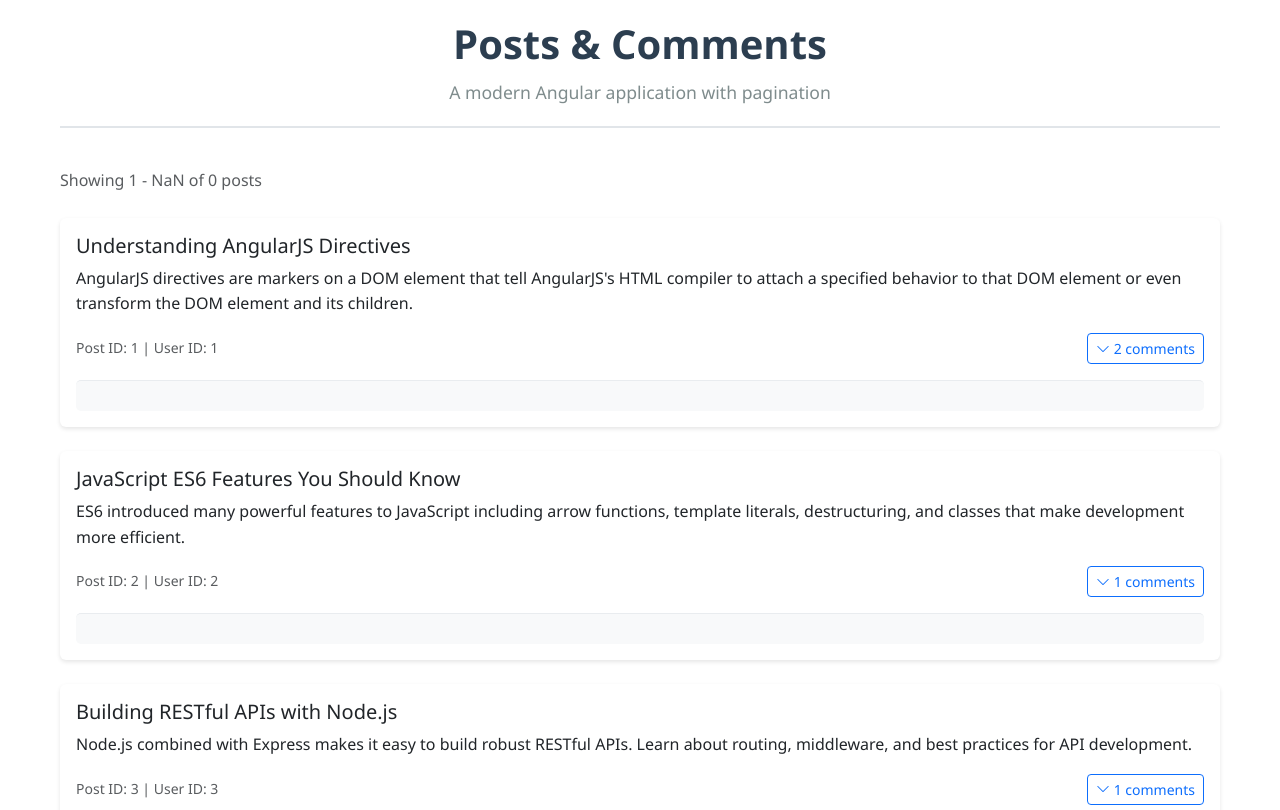
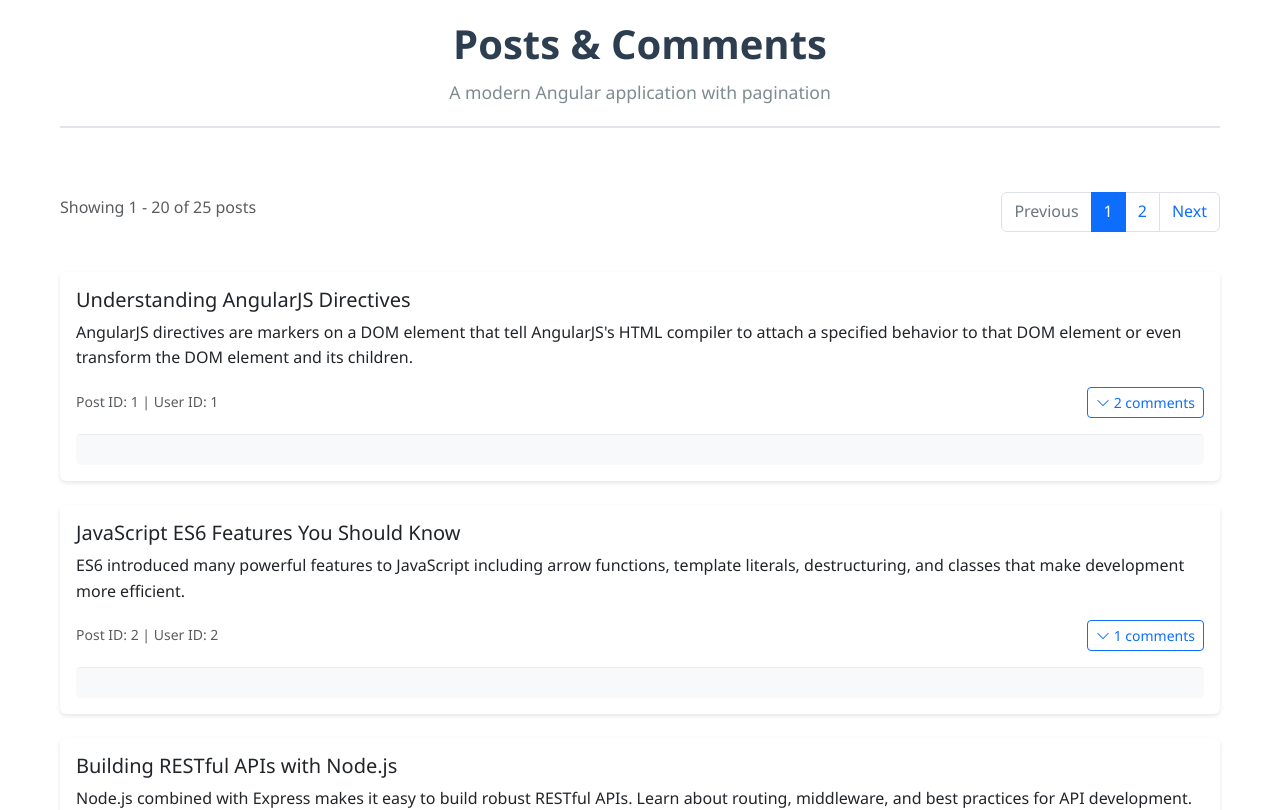
Before and after one commit to vkl125/angularJS_API_Post_comments, an Angular app: page / in a window 1280 px wide. Shown: the top 810 px of the page. Built offline with nearby package versions, Linux system fonts and the light colour scheme; data requests are answered from the project's data file.

Commit message:
pagination fix

```diff
--- a/src/app/app.component.ts
+++ b/src/app/app.component.ts
@@ -4,7 +4,7 @@ import { PostWithComments, PaginationInfo } from './models/post.model';
 import { PostListComponent } from './components/post-list/post-list.component';
 @Component({
   selector: 'app-root',
-   standalone: true,
+  standalone: true,
   templateUrl: './app.component.html',
   styleUrls: ['./app.component.css'],
   imports: [PostListComponent]
@@ -21,62 +21,10 @@ export class AppComponent implements OnInit {
   isLoading = false;
   error: string | null = null;
   @ViewChild(PostListComponent) postListComponent: PostListComponent | undefined;
-  constructor(private dataService: DataService) {}
+  constructor(private dataService: DataService) { }
 
   ngOnInit(): void {
-    this.loadPosts();
+
   }
 
-  loadPosts(page: number = 1): void {
-    this.isLoading = true;
-    this.error = null;
-
-    this.dataService.getPostsWithComments(page, this.pagination.pageSize)
-      .subscribe({
-        next: (data) => {
-          this.posts = data.posts;
-          this.pagination = data.pagination;
-          this.isLoading = false;
-        },
-        error: (error) => {
-          this.error = error.message;
-          this.isLoading = false;
-          console.error('Error loading posts:', error);
-        }
-      });
-  }
-
-  goToPage(page: number): void {
-    if (page >= 1 && page <= this.pagination.totalPages) {
-      this.loadPosts(page);
-    }
-  }
-
-  getPageNumbers(): number[] {
-    const pages: number[] = [];
-    const maxVisiblePages = 5;
-    const halfVisible = Math.floor(maxVisiblePages / 2);
-
-    let startPage = Math.max(1, this.pagination.currentPage - halfVisible);
-    let endPage = Math.min(this.pagination.totalPages, startPage + maxVisiblePages - 1);
-
-    // Adjust start page if we're near the end
-    if (endPage - startPage + 1 < maxVisiblePages) {
-      startPage = Math.max(1, endPage - maxVisiblePages + 1);
-    }
-
-    for (let i = startPage; i <= endPage; i++) {
-      pages.push(i);
-    }
-
-    return pages;
-  }
-
-  getStartIndex(): number {
-    return (this.pagination.currentPage - 1) * this.pagination.pageSize + 1;
-  }
-
-  getEndIndex(): number {
-    return Math.min(this.pagination.currentPage * this.pagination.pageSize, this.pagination.totalItems);
-  }
 }
--- a/src/app/app.module.ts
+++ b/src/app/app.module.ts
@@ -3,6 +3,7 @@ import { BrowserModule } from '@angular/platform-browser';
 import { NgbModule, NgbCollapseModule, NgbAccordionModule } from '@ng-bootstrap/ng-bootstrap';
 
 import { AppComponent } from './app.component';
+import { PostListComponent } from './components/post-list/post-list.component';
 
 @NgModule({
   declarations: [
@@ -12,7 +13,8 @@ import { AppComponent } from './app.component';
     BrowserModule,
     NgbModule,
     NgbCollapseModule,
-    NgbAccordionModule
+    NgbAccordionModule,
+    PostListComponent
   ],
   providers: [],
   bootstrap: [AppComponent]
--- a/src/app/components/post-list/post-list.component.html
+++ b/src/app/components/post-list/post-list.component.html
@@ -19,14 +19,14 @@
     <div class="d-flex justify-content-between align-items-center mb-4">
       <div>
         <span class="text-muted">
-          Showing {{ (currentPage - 1) * postsPerPage + 1 }} -
-          {{ getEndIndex() }}
-          of {{ postsResponse?.totalCount || 0 }} posts
+           Showing {{ getStartIndex() }} - {{ getEndIndex() }} of {{ postsResponse?.pagination?.totalItems || 0 }} posts
         </span>
       </div>
 
-      <nav *ngIf="postsResponse.totalPages > 1">
-        <ul class="pagination mb-0">
+       <!-- Pagination Top -->
+        <div *ngIf="postsResponse?.pagination?.totalPages && postsResponse.pagination.totalPages > 1" class="d-flex justify-content-center mt-4">
+          <nav>
+            <ul class="pagination">
               <li class="page-item" [class.disabled]="currentPage === 1">
                 <button class="page-link" (click)="goToPage(currentPage - 1)" [disabled]="currentPage === 1">
                   Previous
@@ -39,16 +39,16 @@
                 </button>
               </li>
 
-          <li class="page-item" [class.disabled]="currentPage === (postsResponse?.totalPages || 1)">
+              <li class="page-item" [class.disabled]="currentPage === (postsResponse?.pagination?.totalPages || 1)">
                 <button class="page-link" (click)="goToPage(currentPage + 1)"
-              [disabled]="currentPage === (postsResponse?.totalPages || 1)">
+                  [disabled]="currentPage === (postsResponse?.pagination?.totalPages || 1)">
                   Next
                 </button>
               </li>
             </ul>
           </nav>
         </div>
-
+      </div>
     <!-- Posts -->
     <div class="row">
       <div *ngFor="let post of postsResponse.posts" class="col-12 mb-4">
@@ -89,7 +89,7 @@
     </div>
 
     <!-- Pagination Bottom -->
-    <div *ngIf="postsResponse.totalPages > 1" class="d-flex justify-content-center mt-4">
+    <div *ngIf="postsResponse?.pagination?.totalPages && postsResponse.pagination.totalPages > 1" class="d-flex justify-content-center mt-4">
       <nav>
         <ul class="pagination">
           <li class="page-item" [class.disabled]="currentPage === 1">
@@ -104,9 +104,9 @@
             </button>
           </li>
 
-          <li class="page-item" [class.disabled]="currentPage === (postsResponse?.totalPages || 1)">
+          <li class="page-item" [class.disabled]="currentPage === (postsResponse?.pagination?.totalPages || 1)">
             <button class="page-link" (click)="goToPage(currentPage + 1)"
-              [disabled]="currentPage === (postsResponse?.totalPages || 1)">
+              [disabled]="currentPage === (postsResponse?.pagination?.totalPages || 1)">
               Next
             </button>
           </li>
--- a/src/app/components/post-list/post-list.component.ts
+++ b/src/app/components/post-list/post-list.component.ts
@@ -1,6 +1,6 @@
 import { Component, OnInit } from '@angular/core';
 import { DataService } from '../../services/data.service';
-import { PostWithComments, Comment } from '../../models/post.model';
+import { Comment, Post, PaginationInfo } from '../../models/post.model';
 import { CommonModule } from '@angular/common';
 @Component({
   selector: 'app-post-list',
@@ -10,9 +10,15 @@ import { CommonModule } from '@angular/common';
   imports: [CommonModule]
 })
 export class PostListComponent implements OnInit {
-  postsResponse: { posts: PostWithComments[], totalPages: number, totalCount: number } | null = null;
+  postsResponse: { posts: Post[], totalPages: number, pagination: PaginationInfo } | null = null;
   loading = false;
   error: string | null = null;
+  pagination: PaginationInfo = {
+    currentPage: 1,
+    pageSize: 20,
+    totalItems: 0,
+    totalPages: 0
+  };
   currentPage = 1;
   postsPerPage = 20;
 
@@ -30,7 +36,7 @@ export class PostListComponent implements OnInit {
       .subscribe({
         next: (response: any) => {
           // Initialize commentsCollapsed property for each post
-          response.posts.forEach((post: PostWithComments) => {
+          response.posts.forEach((post: Post) => {
             post.commentsCollapsed = true; // Start with comments collapsed
           });
           this.postsResponse = response;
@@ -45,7 +51,7 @@ export class PostListComponent implements OnInit {
   }
 
   goToPage(page: number): void {
-    if (page >= 1 && page <= (this.postsResponse?.totalPages || 1)) {
+    if (page >= 1 && page <= (this.postsResponse?.pagination?.totalPages || 1)) {
       this.currentPage = page;
       this.loadPosts();
     }
@@ -54,7 +60,7 @@ export class PostListComponent implements OnInit {
   getPageNumbers(): number[] {
     if (!this.postsResponse) return [];
 
-    const totalPages = this.postsResponse.totalPages;
+    const totalPages = this.postsResponse?.pagination?.totalPages;
     const currentPage = this.currentPage;
     const pages: number[] = [];
 
@@ -73,16 +79,22 @@ export class PostListComponent implements OnInit {
     return post.comments && post.comments.length > 0;
   }
 
+  getStartIndex(): number {
+    return (this.currentPage - 1) * this.postsPerPage + 1;
+  }
+
+
   getEndIndex(): number {
     if (!this.postsResponse) return 0;
-    return Math.min(this.currentPage * this.postsPerPage, this.postsResponse.totalCount);
+    //return Math.min(this.currentPage * this.postsPerPage, this.postsResponse.pagination?.totalItems);
+    return this.currentPage * this.postsPerPage;
   }
 
-  toggleComments(post: PostWithComments): void {
+toggleComments(post: Post): void {
     post.commentsCollapsed = !post.commentsCollapsed;
   }
 
-  isCommentsOpen(post: PostWithComments): boolean {
+  isCommentsOpen(post: Post): boolean {
     return !post.commentsCollapsed;
   }
 }
--- a/src/app/models/post.model.ts
+++ b/src/app/models/post.model.ts
@@ -4,6 +4,7 @@ export interface Post {
   body: string;
   userId: number;
   commentsCollapsed?: boolean;
+  comments: Comment[];
 }
 
 export interface Comment {
```
Also changed, not shown: src/app/app.component.html (+1 -83 lines). Lines whose indentation alone changed are shown as unchanged.
